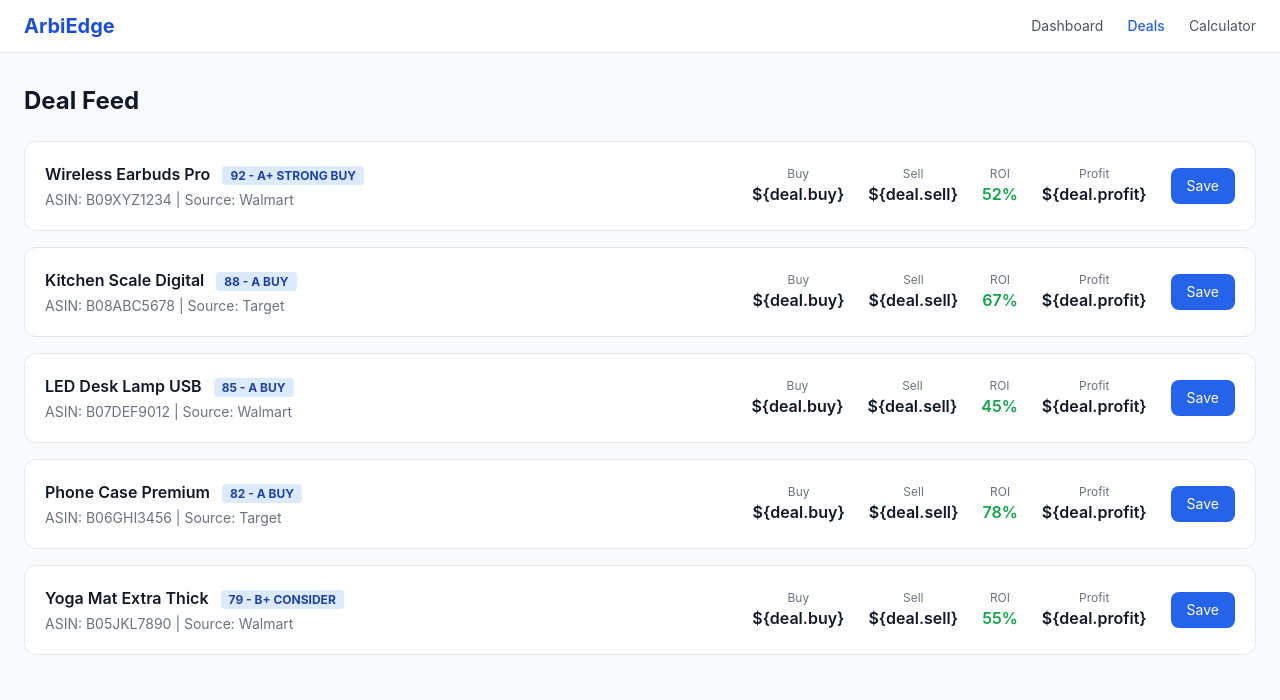
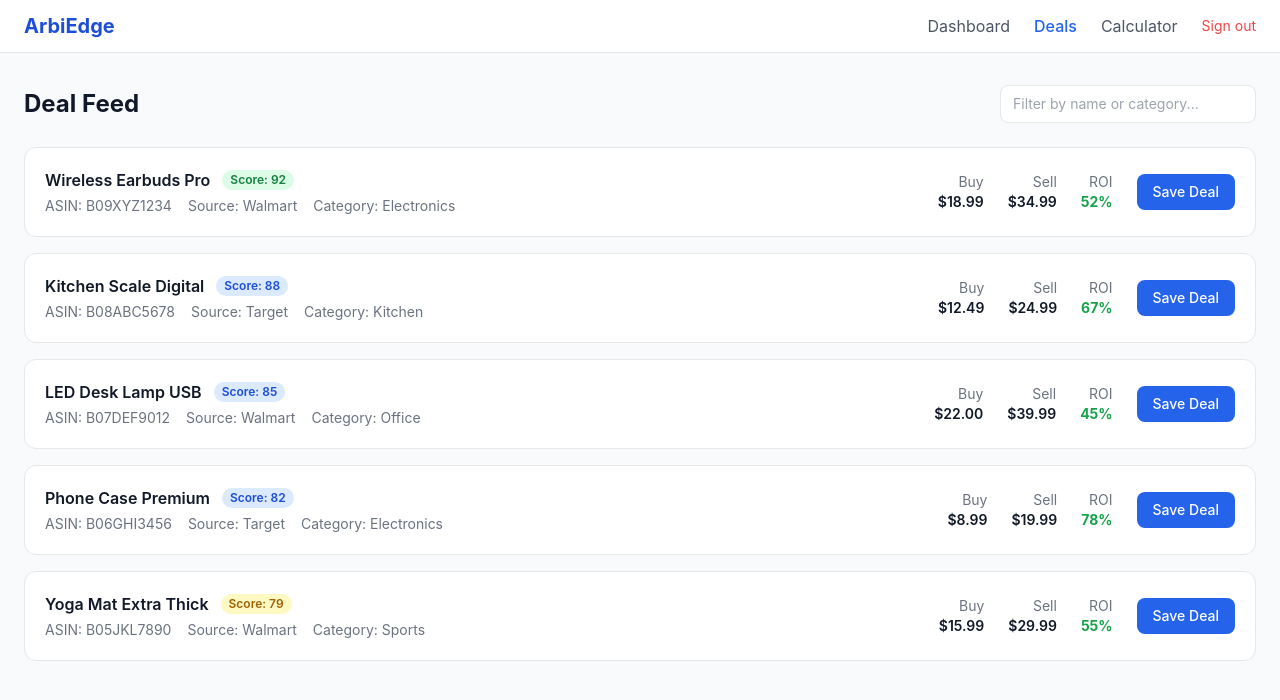
Before and after one commit to tabishzaidiai-web/arbiedge, a Next.js app in the folder frontend/: page /deals in a window 1280 px wide. Shown: the top 700 px of the page. Built offline with nearby package versions, Linux system fonts and the light colour scheme; no server answers.

Commit message:
Update deals page with real API, save functionality, score badges

```diff
--- a/frontend/src/app/deals/page.tsx
+++ b/frontend/src/app/deals/page.tsx
@@ -1,46 +1,143 @@
 'use client';
 import Link from 'next/link';
+import { useState, useEffect } from 'react';
+import { getDeals, saveDeal } from '@/lib/api';
+import { signOut } from '@/lib/auth';
+
+const DEMO_DEALS = [
+  { id: '1', title: 'Wireless Earbuds Pro', asin: 'B09XYZ1234', source: 'Walmart', buy_price: 18.99, sell_price: 34.99, roi: 52, score: 92, category: 'Electronics' },
+  { id: '2', title: 'Kitchen Scale Digital', asin: 'B08ABC5678', source: 'Target', buy_price: 12.49, sell_price: 24.99, roi: 67, score: 88, category: 'Kitchen' },
+  { id: '3', title: 'LED Desk Lamp USB', asin: 'B07DEF9012', source: 'Walmart', buy_price: 22.00, sell_price: 39.99, roi: 45, score: 85, category: 'Office' },
+  { id: '4', title: 'Phone Case Premium', asin: 'B06GHI3456', source: 'Target', buy_price: 8.99, sell_price: 19.99, roi: 78, score: 82, category: 'Electronics' },
+  { id: '5', title: 'Yoga Mat Extra Thick', asin: 'B05JKL7890', source: 'Walmart', buy_price: 15.99, sell_price: 29.99, roi: 55, score: 79, category: 'Sports' },
+];
+
+interface Deal {
+  id: string;
+  title: string;
+  asin?: string;
+  source?: string;
+  buy_price: number;
+  sell_price: number;
+  roi: number;
+  score: number;
+  category?: string;
+}
 
 export default function DealsPage() {
-  const deals = [
-    { id: 1, title: 'Wireless Earbuds Pro', asin: 'B09XYZ1234', source: 'Walmart', buy: 18.99, sell: 34.99, roi: 52, profit: 8.42, score: 92, label: 'A+ STRONG BUY' },
-    { id: 2, title: 'Kitchen Scale Digital', asin: 'B08ABC5678', source: 'Target', buy: 12.49, sell: 24.99, roi: 67, profit: 7.20, score: 88, label: 'A BUY' },
-    { id: 3, title: 'LED Desk Lamp USB', asin: 'B07DEF9012', source: 'Walmart', buy: 22.00, sell: 39.99, roi: 45, profit: 9.15, score: 85, label: 'A BUY' },
-    { id: 4, title: 'Phone Case Premium', asin: 'B06GHI3456', source: 'Target', buy: 8.99, sell: 19.99, roi: 78, profit: 5.80, score: 82, label: 'A BUY' },
-    { id: 5, title: 'Yoga Mat Extra Thick', asin: 'B05JKL7890', source: 'Walmart', buy: 15.99, sell: 29.99, roi: 55, profit: 6.90, score: 79, label: 'B+ CONSIDER' },
-  ];
+  const [deals, setDeals] = useState<Deal[]>([]);
+  const [loading, setLoading] = useState(true);
+  const [filter, setFilter] = useState('');
+  const [savedIds, setSavedIds] = useState<Set<string>>(new Set());
+
+  useEffect(() => {
+    async function loadDeals() {
+      try {
+        const data = await getDeals() as Deal[];
+        setDeals(Array.isArray(data) ? data : DEMO_DEALS);
+      } catch {
+        setDeals(DEMO_DEALS);
+      } finally {
+        setLoading(false);
+      }
+    }
+    loadDeals();
+  }, []);
+
+  const handleSave = async (id: string) => {
+    try {
+      await saveDeal(id);
+      setSavedIds(prev => new Set([...prev, id]));
+    } catch {
+      setSavedIds(prev => new Set([...prev, id])); // Optimistic UI
+    }
+  };
+
+  const filtered = deals.filter(d =>
+    !filter || d.title.toLowerCase().includes(filter.toLowerCase()) ||
+    d.category?.toLowerCase().includes(filter.toLowerCase())
+  );
+
+  const scoreColor = (score: number) =>
+    score >= 90 ? 'bg-green-100 text-green-700' :
+    score >= 80 ? 'bg-blue-100 text-blue-700' :
+    score >= 70 ? 'bg-yellow-100 text-yellow-700' : 'bg-gray-100 text-gray-700';
 
   return (
     <div className="min-h-screen bg-gray-50">
       <nav className="bg-white border-b px-6 py-3 flex items-center justify-between">
         <Link href="/" className="text-xl font-bold text-blue-700">ArbiEdge</Link>
-        <div className="flex gap-6 text-sm">
-          <Link href="/dashboard" className="text-gray-600">Dashboard</Link>
+        <div className="flex gap-6 items-center">
+          <Link href="/dashboard" className="text-gray-600 hover:text-blue-600">Dashboard</Link>
           <Link href="/deals" className="text-blue-600 font-medium">Deals</Link>
-          <Link href="/calculator" className="text-gray-600">Calculator</Link>
+          <Link href="/calculator" className="text-gray-600 hover:text-blue-600">Calculator</Link>
+          <button onClick={signOut} className="text-sm text-red-500 hover:text-red-700">Sign out</button>
         </div>
       </nav>
+
       <div className="max-w-7xl mx-auto px-6 py-8">
-        <h1 className="text-2xl font-bold mb-6">Deal Feed</h1>
-        <div className="space-y-4">
-          {deals.map((deal) => (
-            <div key={deal.id} className="bg-white rounded-xl border p-5 hover:shadow-md transition">
-              <div className="flex items-center justify-between">
-                <div>
-                  <h3 className="font-semibold">{deal.title} <span className="ml-2 px-2 py-0.5 rounded text-xs font-bold bg-blue-100 text-blue-800">{deal.score} - {deal.label}</span></h3>
-                  <p className="text-sm text-gray-500 mt-1">ASIN: {deal.asin} | Source: {deal.source}</p>
+        <div className="flex items-center justify-between mb-6">
+          <h1 className="text-2xl font-bold">Deal Feed</h1>
+          <input
+            type="text"
+            placeholder="Filter by name or category..."
+            value={filter}
+            onChange={e => setFilter(e.target.value)}
+            className="border rounded-lg px-3 py-2 text-sm w-64 focus:outline-none focus:ring-2 focus:ring-blue-500"
+          />
+        </div>
+
+        {loading ? (
+          <div className="text-center py-12">
+            <div className="animate-spin rounded-full h-10 w-10 border-b-2 border-blue-600 mx-auto mb-3"></div>
+            <p className="text-gray-500">Loading deals...</p>
+          </div>
+        ) : (
+          <div className="grid gap-4">
+            {filtered.map(deal => (
+              <div key={deal.id} className="bg-white rounded-xl border p-5 flex items-center justify-between hover:shadow-sm transition-shadow">
+                <div className="flex-1">
+                  <div className="flex items-center gap-3 mb-1">
+                    <h3 className="font-semibold text-gray-900">{deal.title}</h3>
+                    <span className={`text-xs px-2 py-0.5 rounded-full font-semibold ${scoreColor(deal.score)}`}>
+                      Score: {deal.score}
+                    </span>
+                  </div>
+                  <div className="flex gap-4 text-sm text-gray-500">
+                    <span>ASIN: {deal.asin || 'N/A'}</span>
+                    <span>Source: {deal.source || 'N/A'}</span>
+                    <span>Category: {deal.category || 'N/A'}</span>
+                  </div>
                 </div>
-                <div className="flex items-center gap-6 text-center">
-                  <div><p className="text-xs text-gray-500">Buy</p><p className="font-semibold">${'{'}deal.buy{'}'}</p></div>
-                  <div><p className="text-xs text-gray-500">Sell</p><p className="font-semibold">${'{'}deal.sell{'}'}</p></div>
-                  <div><p className="text-xs text-gray-500">ROI</p><p className="font-semibold text-green-600">{deal.roi}%</p></div>
-                  <div><p className="text-xs text-gray-500">Profit</p><p className="font-semibold">${'{'}deal.profit{'}'}</p></div>
-                  <button className="bg-blue-600 text-white px-4 py-2 rounded-lg text-sm hover:bg-blue-700">Save</button>
+                <div className="flex items-center gap-6 text-sm">
+                  <div className="text-right">
+                    <p className="text-gray-500">Buy</p>
+                    <p className="font-semibold">${deal.buy_price?.toFixed(2)}</p>
+                  </div>
+                  <div className="text-right">
+                    <p className="text-gray-500">Sell</p>
+                    <p className="font-semibold">${deal.sell_price?.toFixed(2)}</p>
+                  </div>
+                  <div className="text-right">
+                    <p className="text-gray-500">ROI</p>
+                    <p className="font-bold text-green-600">{deal.roi}%</p>
+                  </div>
+                  <button
+                    onClick={() => handleSave(deal.id)}
+                    disabled={savedIds.has(deal.id)}
+                    className={`px-4 py-2 rounded-lg text-sm font-medium transition-colors ${
+                      savedIds.has(deal.id)
+                        ? 'bg-green-100 text-green-700 cursor-default'
+                        : 'bg-blue-600 text-white hover:bg-blue-700'
+                    }`}
+                  >
+                    {savedIds.has(deal.id) ? 'Saved' : 'Save Deal'}
+                  </button>
                 </div>
               </div>
-            </div>
-          ))}
-        </div>
+            ))}
+          </div>
+        )}
       </div>
     </div>
   );
```
